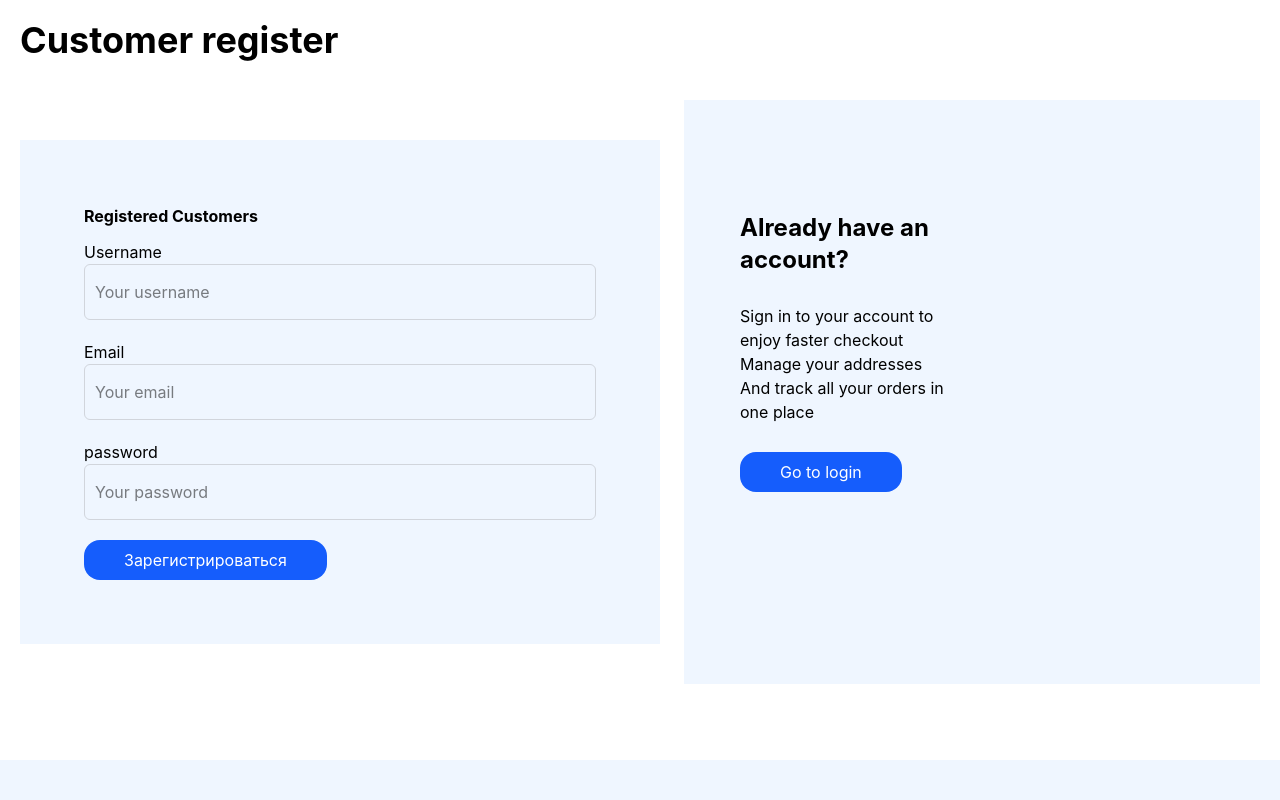
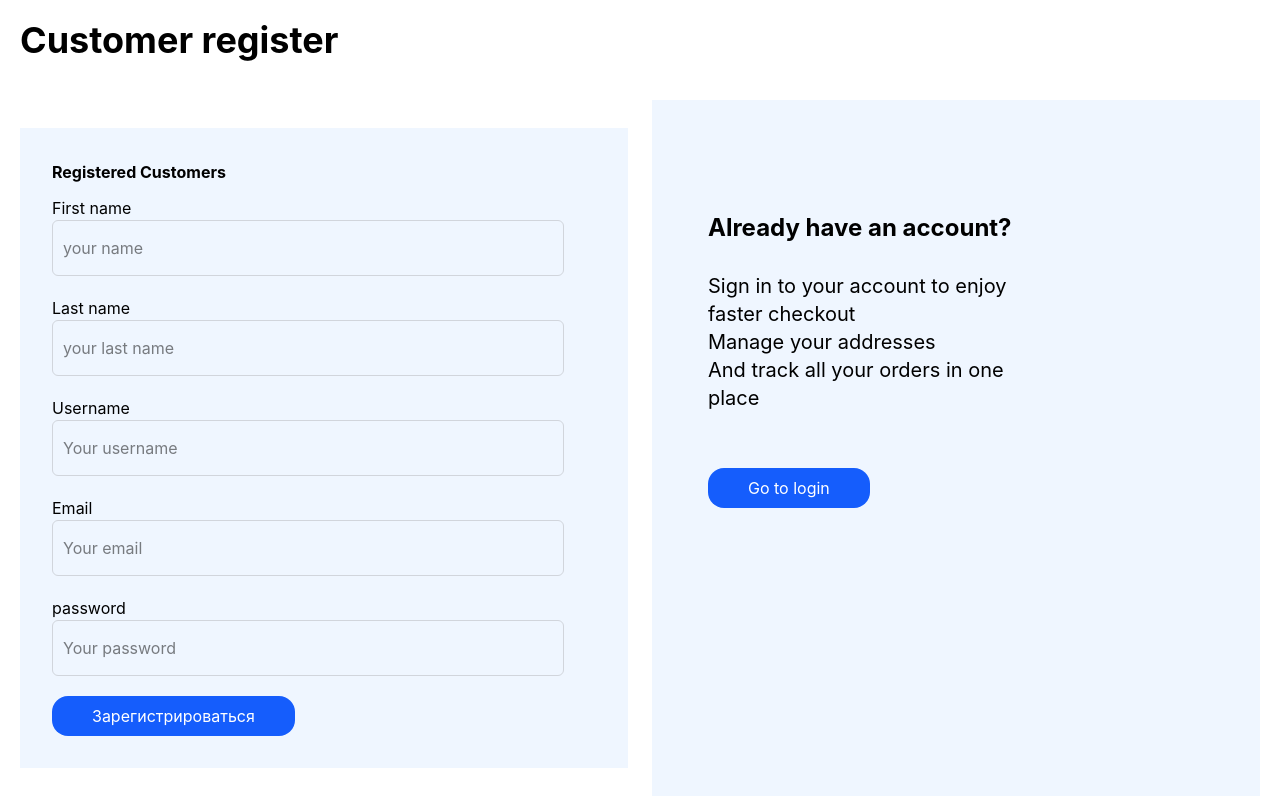
Before and after one commit to vadim5222/computer-store, a React (Vite) app in the folder frontend/client/: page /register in a window 1280 px wide. Shown: the top 800 px of the page. Built offline with nearby package versions, Linux system fonts and the light colour scheme.

Commit message:
git commit -m "feat: add first name and last name to registration"

```diff
--- a/frontend/client/src/components/forms/RegisterForm.jsx
+++ b/frontend/client/src/components/forms/RegisterForm.jsx
@@ -13,6 +13,8 @@ const RegisterForm = () => {
   const registerUser = async (data) => {
     try {
       const response = await AxiosRequest.post('api/register/', {
+        first_name: data.first_name,
+        last_name:data.last_name,
         username: data.username,
         email: data.email,
         password:data.password
@@ -28,6 +30,12 @@ const RegisterForm = () => {
     return(
       <>
         <form onSubmit={handleSubmit(registerUser)}>
+          <Label htmlFor={'first_name'} value={'First name'}/>
+          <Input type={'text'} placeholder={'your name'} {...register('first_name')} />
+
+          <Label htmlFor={'last_name'} value={'Last name'}/>
+          <Input type={'text'} placeholder={'your last name'} {...register('last_name')} />
+
           <Label htmlFor={'username'} value={'Username'}/>
           <Input type={'text'} placeholder={'Your username'} {...register('username')} />
 
--- a/frontend/client/src/pages/RegisterPage.jsx
+++ b/frontend/client/src/pages/RegisterPage.jsx
@@ -9,13 +9,13 @@ const RegisterPage = () => {
           <h1 className="text-4xl mb-10 font-bold">Customer register</h1>
           <div className="flex justify-center">
             <div className="flex items-center gap-6">
-              <div className="bg-blue-50 p-16">
+              <div className="bg-blue-50 p-8 pr-16">
                 <h1 className="font-bold mb-3">Registered Customers</h1>
                 <RegisterForm />
               </div>
-              <div className="bg-blue-50 pl-14 pt-28 pb-48 pr-72">
+              <div className="bg-blue-50 pl-14 pt-28 pb-72 pr-56">
                 <h1 className="font-bold text-2xl mb-7">Already have an account?</h1>
-                <nav className="mb-7">
+                <nav className="mb-14 text-xl">
                   <ul>
                     <li>Sign in to your account to enjoy faster checkout</li>
                     <li>Manage your addresses</li>
```
Also changed, not shown: 1 other file (tests, documents, lock files or other folders).
